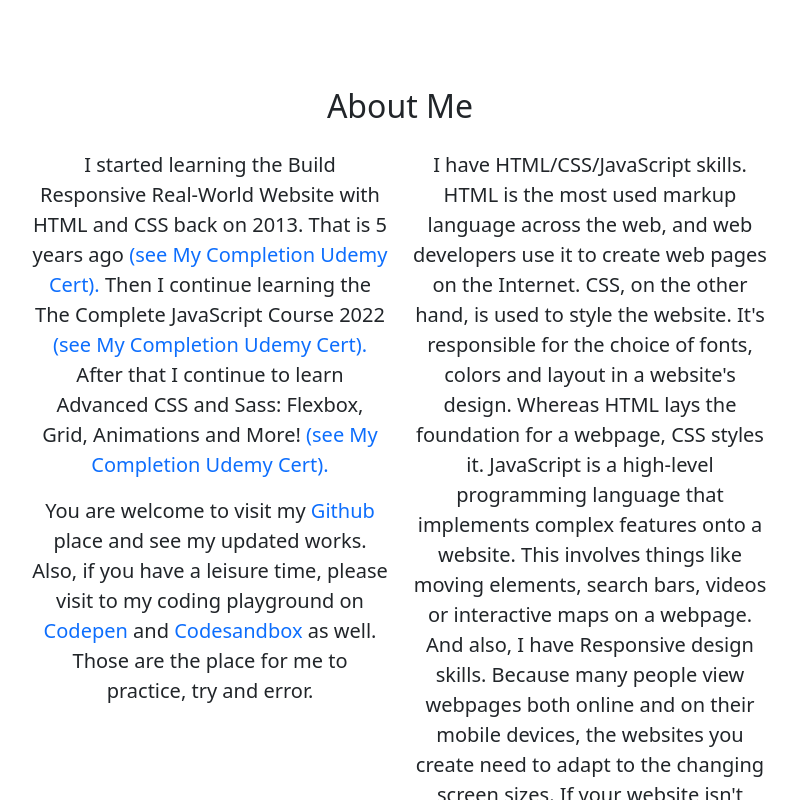
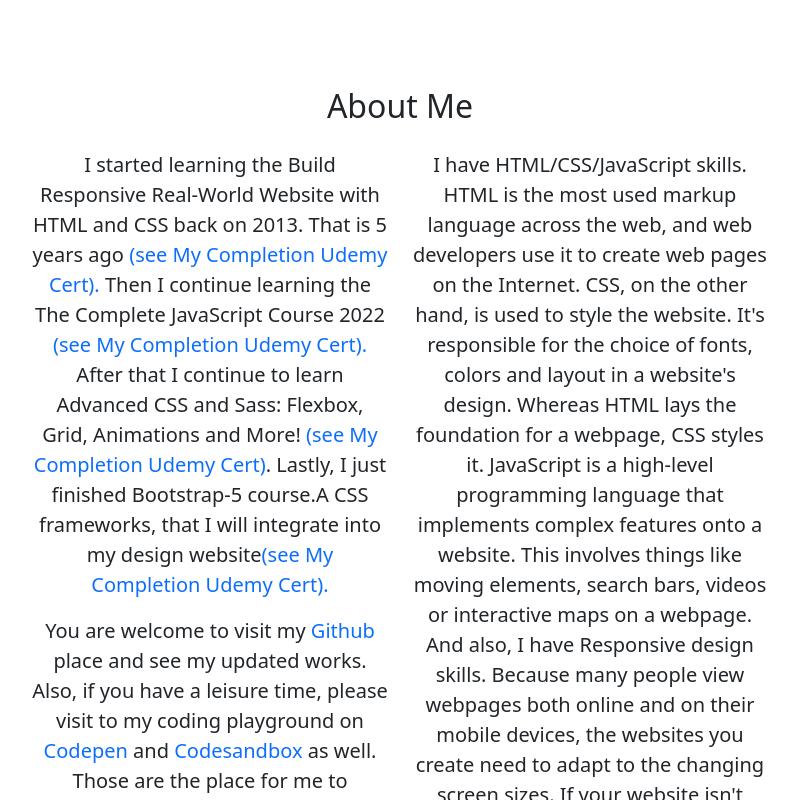
Before and after one commit to Saaidin/saaidin.github.io, a plain HTML site: page index.html in a window 1280 px wide. Shown: the part 660-1460 px from the top of the page, without its empty margins (240-1037 px from the left). Drawn offline with nearby package versions, Linux system fonts and the light colour scheme.

Commit message:
Update index.html
insert info about completed Bootstrap-5 course.

```diff
--- a/index.html
+++ b/index.html
@@ -68,7 +68,7 @@
         </div>
         <div class='row justify-content-center fs-5 text-center'>
           <div class="col-md-4">
-            <p>I started learning the Build Responsive Real-World Website with HTML and CSS back on 2013. That is 5 years ago <a href='https://drive.google.com/file/d/1Z06GEfOsiUCRqNUMCRs90Utr9xAby7nn/view?usp=sharing' target='_blank'>(see My Completion Udemy Cert).</a> Then I continue learning the The Complete JavaScript Course 2022 <a href='https://drive.google.com/file/d/1EUTZMfUyfg2c8k4HC0VkRyRBwT9ymI1Q/view?usp=sharing' target='_blank'>(see My Completion Udemy Cert).</a> After that I continue to learn Advanced CSS and Sass: Flexbox, Grid, Animations and More! <a href='https://drive.google.com/file/d/1O9TFHddSEMhBHI9B2BJSESBiSuid7AJ0/view?usp=sharing' target='_blank'>(see My Completion Udemy Cert).</a>
+            <p>I started learning the Build Responsive Real-World Website with HTML and CSS back on 2013. That is 5 years ago <a href='https://drive.google.com/file/d/1Z06GEfOsiUCRqNUMCRs90Utr9xAby7nn/view?usp=sharing' target='_blank'>(see My Completion Udemy Cert).</a> Then I continue learning the The Complete JavaScript Course 2022 <a href='https://drive.google.com/file/d/1EUTZMfUyfg2c8k4HC0VkRyRBwT9ymI1Q/view?usp=sharing' target='_blank'>(see My Completion Udemy Cert).</a> After that I continue to learn Advanced CSS and Sass: Flexbox, Grid, Animations and More! <a href='https://drive.google.com/file/d/1O9TFHddSEMhBHI9B2BJSESBiSuid7AJ0/view?usp=sharing' target='_blank'>(see My Completion Udemy Cert)</a>. Lastly, I just finished Bootstrap-5 course.A CSS frameworks, that I will integrate into my design website<a href='https://drive.google.com/file/d/146xX6zBeXJ7ygt5DK9JoiHuCaBzcc1SX/view?usp=sharing' target='_blank'>(see My Completion Udemy Cert).</a>
             </p>
             <p>You are welcome to visit my <a href='https://github.com/Saaidin' target='_blank'>Github</a> place and see my updated works. Also, if you have a leisure time, please visit to my coding playground on <a href='https://codepen.io/Din73' target='_blank'>Codepen</a> and <a href='https://codesandbox.io/u/Saaidin' target='_blank'>Codesandbox</a> as well. Those are the place for me to practice, try and error.</p>
           </div>
```
